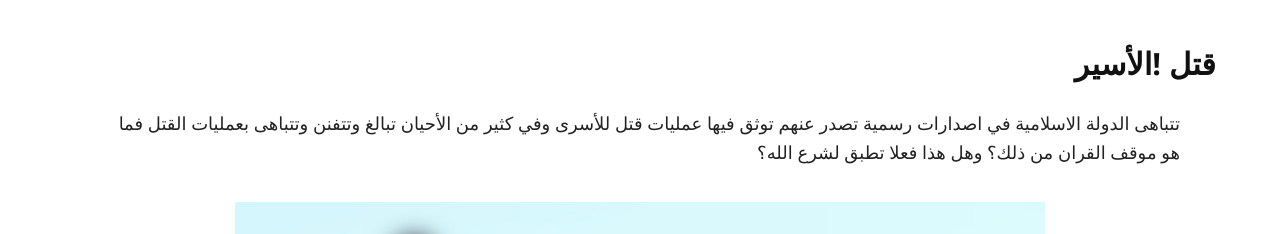
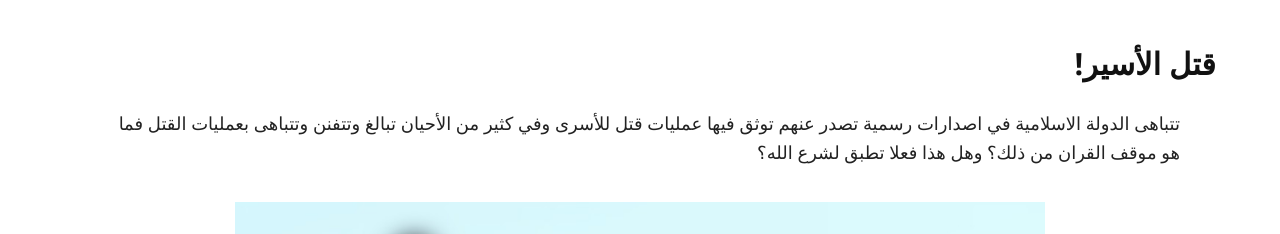
Before and after one commit to TruthPursue/TruthPursue.github.io, a Jekyll site: the page built from aseer.md, in a window 1280 px wide and 900 px high. Shown: the top 234 px of the window. Built offline with Jekyll 4.4.1, drawn with Linux system fonts in a browser that asks for light colours.

Commit message:
تصحيح العنوان

```diff
--- a/aseer.md
+++ b/aseer.md
@@ -2,7 +2,7 @@
 layout: page
 ---
 
-### قتل !الأسير
+### قتل الأسير!
 
 تتباهى الدولة الاسلامية في اصدارات رسمية تصدر عنهم توثق فيها عمليات قتل للأسرى وفي كثير من الأحيان تبالغ وتتفنن وتتباهى بعمليات القتل فما هو موقف القران من ذلك؟ وهل هذا فعلا تطبق لشرع الله؟
 
```
